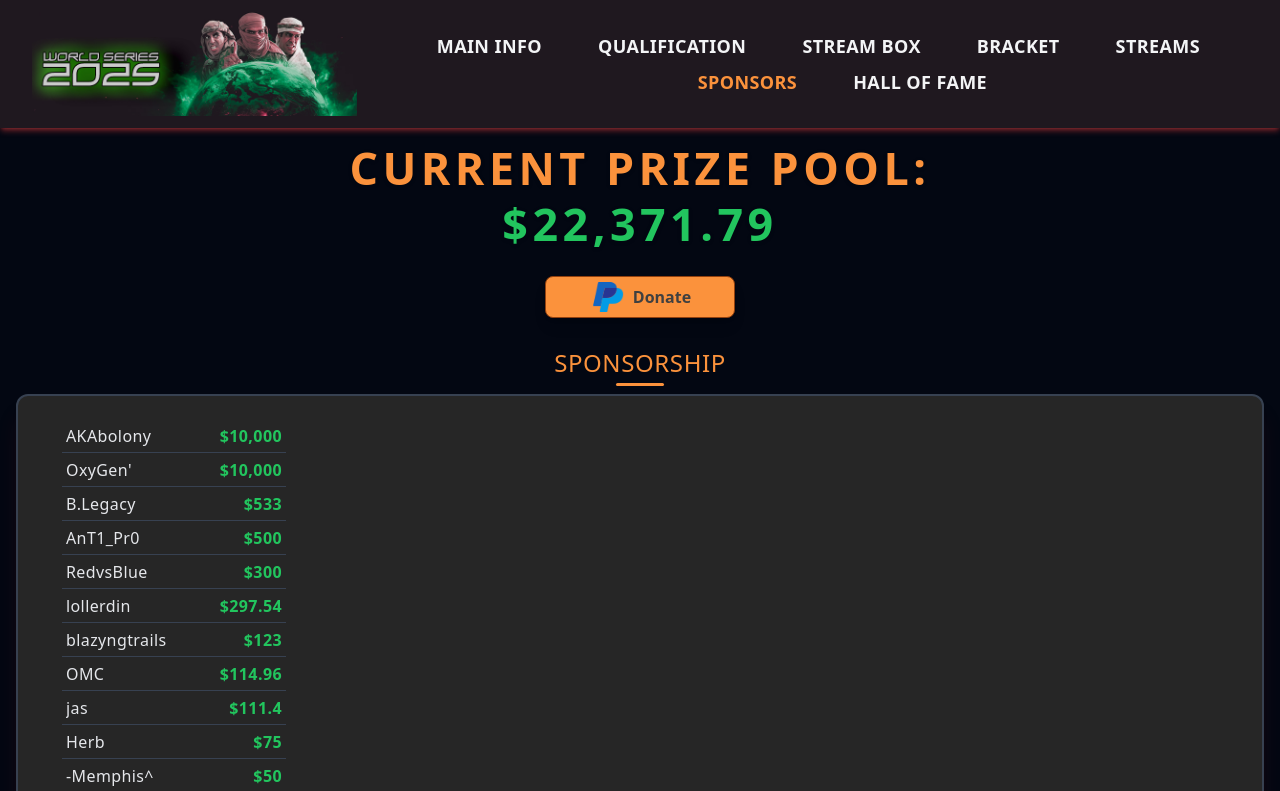
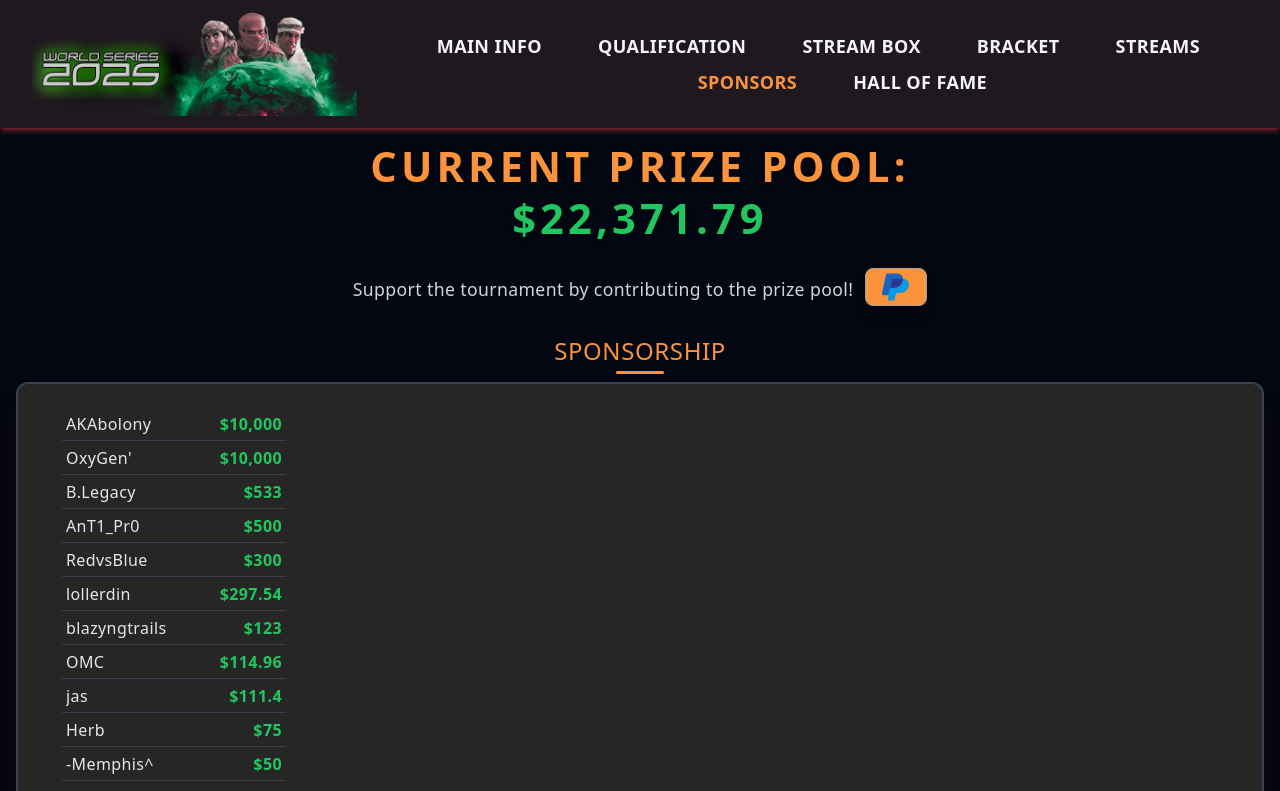
Before and after one commit to Sonic322/ZH-WORLD-SERIES, a website: page sponsors.html in a window 1280 px wide. Shown: the top 791 px of the page. Drawn offline with Linux system fonts and the light colour scheme; no server answers.

Commit message:
Add files via upload

```diff
--- a/sponsors.html
+++ b/sponsors.html
@@ -55,19 +55,27 @@
 
 <section class="text-orange-400 py-1">
   <div class="max-w-3xl mx-auto px-4 text-center">
-    <h2 class="leading-tight mt-2 text-[2.5rem] md:text-[2.8rem] font-extrabold text-center text-orange-400 mb-2 tracking-widest drop-shadow">CURRENT PRIZE POOL: <span class="text-green-500">$22,371.79</span></h2>
+    <h2 class="leading-tight mt-2 text-[2.1rem] md:text-[2.6rem] font-bold text-center text-orange-400 mb-2 tracking-widest drop-shadow">CURRENT PRIZE POOL: <span class="text-green-500">$22,371.79</span></h2>
   </div>
 
   <!-- PayPal BUTTON -->
-  <div class="max-w-3xl mx-auto px-4 flex justify-center flex-wrap gap-1 sm:gap-4 mt-6">
+  <div class="max-w-3xl mx-auto px-4 mt-6">
+  <div class="flex flex-wrap sm:flex-nowrap justify-center items-center gap-3">
+
+    <p class="text-gray-300 text-[1.1rem] text-center sm:text-left">
+      Support the tournament by contributing to the prize pool!
+    </p>
+
+    <!-- Кнопка доната -->
     <a href="https://www.paypal.me/AntiPro7" target="_blank">
-      <button class="bg-orange-400 hover:bg-amber-600 border border-amber-800 text-neutral-700 font-semibold justify-center min-w-[190px] py-0 px-3 rounded-lg text-md shadow-lg transition inline-flex items-center gap-1">
-        <img src="images/paypal-48.png" class="w-10 h-10" alt="PayPal" >
-        <span>Donate</span>
+      <button class="bg-orange-400 hover:bg-amber-600 border border-neutral-400 text-neutral-700 font-medium justify-center min-w-[60px] py-0 px-3 rounded-lg text-md shadow-lg inline-flex transition items-center gap-0">
+        <img src="images/paypal-48.png" class="w-9 h-9" alt="PayPal">
+        <span></span>
       </button>
     </a>
 
   </div>
+</div>
 
 </section>
 
```
